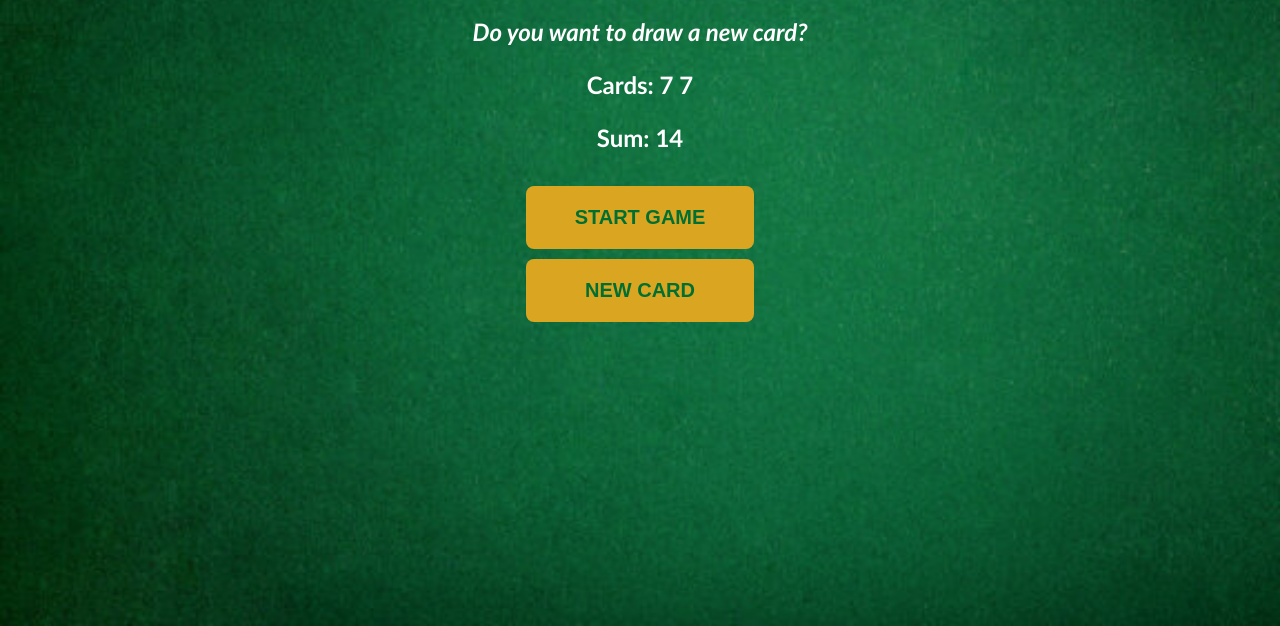
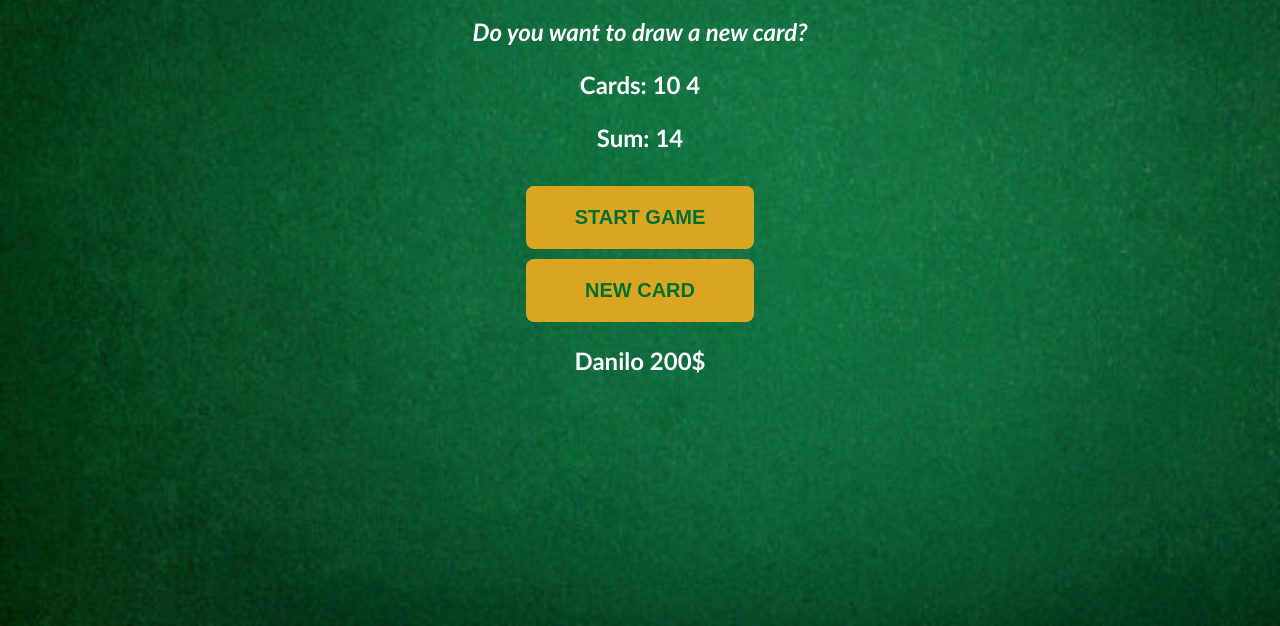
Before and after one commit to DaniloKoljensic007/BlackJackGame, a plain HTML site: page index.html in a window 1280 px wide. Both pictures are taken after a click on the button "START GAME". Shown: the part 174-800 px from the top of the page. Drawn offline with Linux system fonts and the light colour scheme.

Commit message:
Finished basic Blackjack game with functionality that works. A lot of improved can be implemented later

```diff
--- a/index.html
+++ b/index.html
@@ -12,6 +12,7 @@
         <button class="game-buttons" onclick="startGame()">START GAME</button>
         <button class="game-buttons" onclick="newCard()">NEW CARD</button>
       </div>
+      <p id="player-el"></p>
     </div>
 
     <script src="index.js"></script>
--- a/index.js
+++ b/index.js
@@ -1,23 +1,37 @@
-
-let firstCard = getRandomCard()
-let secondCard = getRandomCard()
-let cards = [firstCard, secondCard]
-let sum = firstCard + secondCard
+let player = {
+    name: "Danilo",
+    chips: "200$"
+}
+let cards = []
 let message = ""
 let hasBlackJack = false
-let isAlive = true
+let isAlive = false
 let messageEl = document.getElementById("message-el")
 let sumEl = document.getElementById("sum-el")
 let cardsEl = document.getElementById("card-el")
+let playerEl = document.getElementById("player-el")
 
+playerEl.textContent = player.name + " " + player.chips
 
 function getRandomCard() {
 
-    return Math.floor(Math.random() * 10) + 1
+    let randomCard = Math.floor(Math.random() * 12) + 1
+    if(randomCard === 1) {
+        randomCard = 11
+    }else if (randomCard === 11 || randomCard === 12 || randomCard === 13) {
+        randomCard = 10
+    }
+    return randomCard
 
 }
 
 function startGame() {
+    isAlive = true
+    let firstCard = getRandomCard()
+    let secondCard = getRandomCard()
+    cards = [firstCard, secondCard]
+    sum = firstCard + secondCard
+
     renderGame()
 
 }
@@ -50,11 +64,17 @@ function renderGame() {
 }
 
 
+
+
 function newCard() {
 
+    if(isAlive && !hasBlackJack) {
     let newCard = getRandomCard()
     sum += newCard
     cards.push(newCard)
     renderGame()
+    }else {
+        return
+    }
 
 }
```
